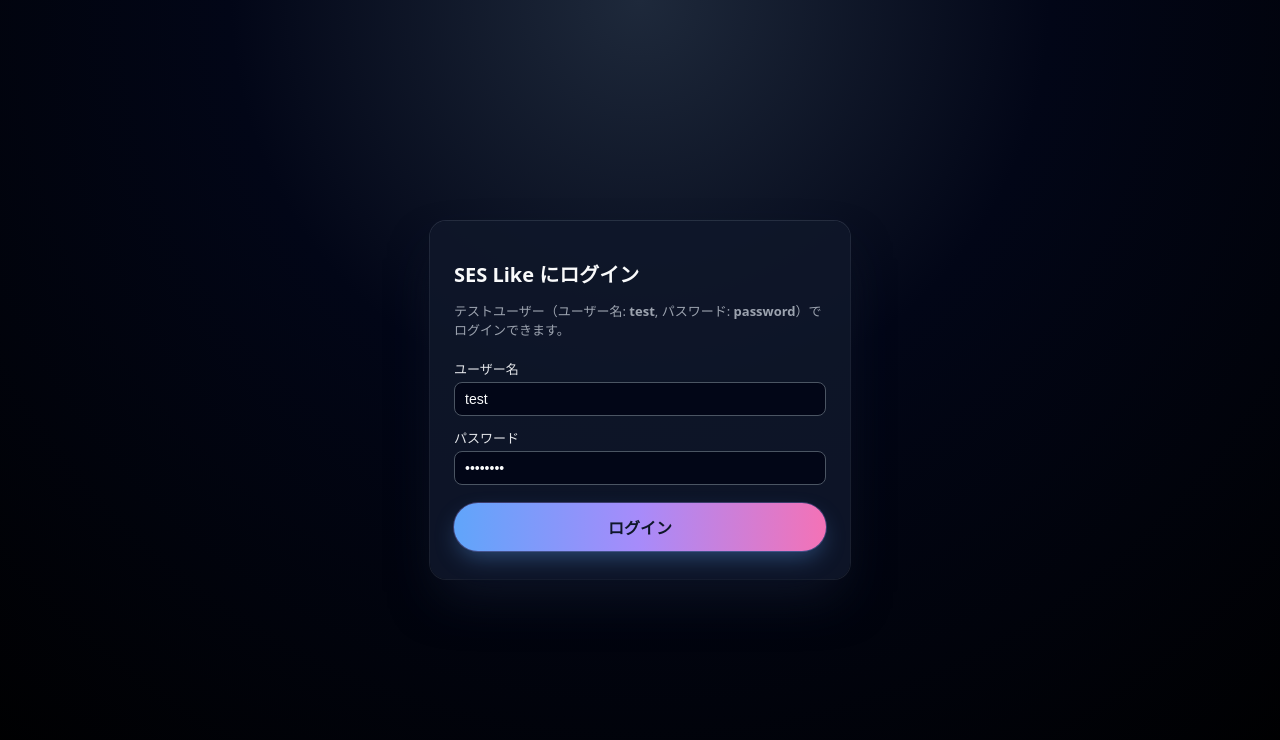
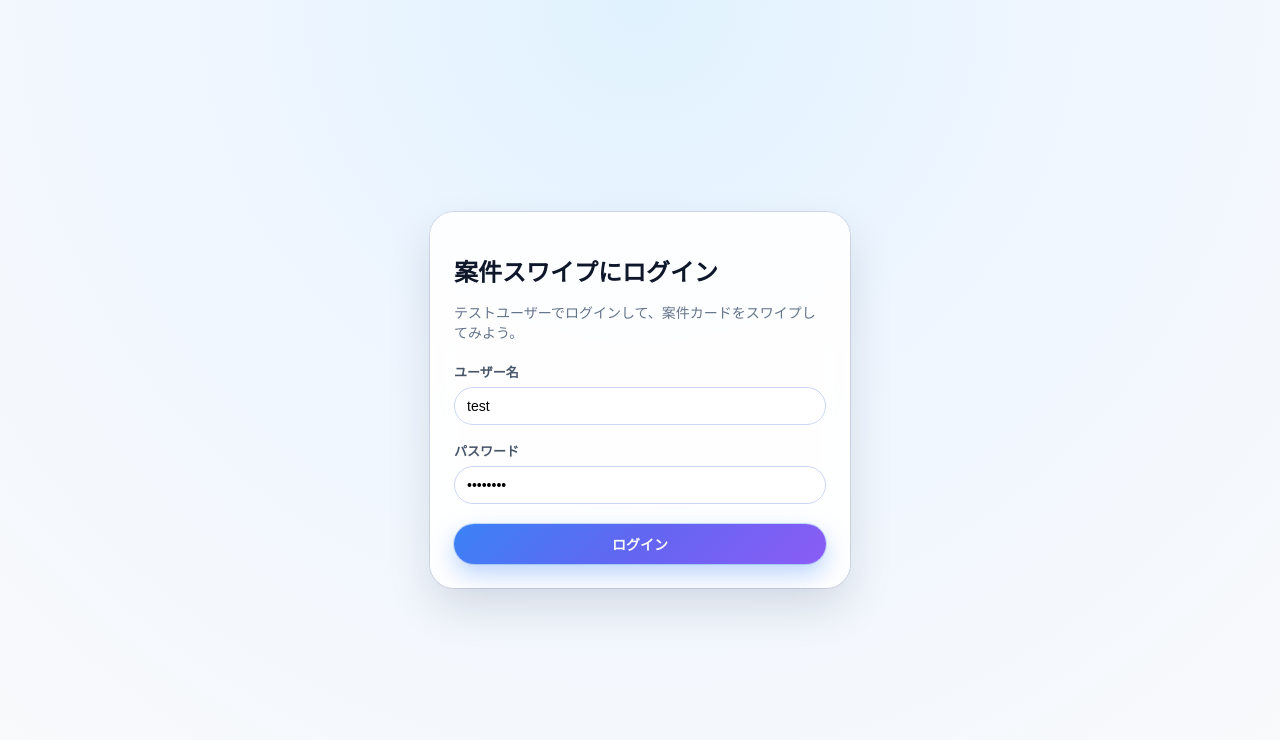
Before and after one commit to Gongdi666/simple-webapp, a React app in the folder frontend/: page / in a window 1280 px wide. Shown: the top 740 px of the page. Built offline with nearby package versions, Linux system fonts and the light colour scheme; the HTML template or start-up script is replaced by a standard one.

Commit message:
フロント修正

```diff
--- a/frontend/src/api.ts
+++ b/frontend/src/api.ts
@@ -1,50 +1,80 @@
 // frontend/src/api.ts
 
-// バックエンドのベースURL
-// ・Railway 本番: VITE_API_BASE_URL を環境変数で渡す
-// ・ローカル: .env.development が無い場合でも 8080 にフォールバック
+// 環境変数（Vite）から API のベース URL を取る
+// Vercel 本番: VITE_API_BASE_URL="https://web-production-ca2f1.up.railway.app"
+// ローカル開発: VITE_API_BASE_URL="http://localhost:8080" など
 export const API_BASE_URL =
-  import.meta.env.VITE_API_BASE_URL || "http://localhost:8080";
+  import.meta.env.VITE_API_BASE_URL ?? "http://localhost:8080";
 
-// ローカルストレージから JWT を取得
+// ローカルストレージのトークン操作
 export const getToken = (): string | null => {
   return localStorage.getItem("token");
 };
 
-// 共通 API 呼び出し関数
+export const setToken = (token: string): void => {
+  localStorage.setItem("token", token);
+};
+
+export const clearToken = (): void => {
+  localStorage.removeItem("token");
+};
+
+// パスからフル URL を作るヘルパー
+const buildUrl = (path: string): string => {
+  if (path.startsWith("http")) {
+    return path;
+  }
+  const base = API_BASE_URL.replace(/\/+$/, "");
+  const p = path.startsWith("/") ? path : `/${path}`;
+  return `${base}${p}`;
+};
+
+// 認証付き共通 fetch
 export const apiFetch = async (
   path: string,
   options: RequestInit = {}
 ): Promise<Response> => {
   const token = getToken();
 
-  // 絶対URLが渡された場合はそのまま、それ以外は BASE_URL から組み立て
-  const url = path.startsWith("http")
-    ? path
-    : `${API_BASE_URL}${path.startsWith("/") ? "" : "/"}${path}`;
-
-  const baseHeaders: HeadersInit = {
+  const headers: Record<string, string> = {
     "Content-Type": "application/json",
-  };
-
-  const mergedHeaders: HeadersInit = {
-    ...baseHeaders,
-    ...(options.headers ?? {}),
+    ...(options.headers as Record<string, string> | undefined),
   };
 
   if (token) {
-    (mergedHeaders as Record<string, string>)["Authorization"] = `Bearer ${token}`;
+    headers["Authorization"] = `Bearer ${token}`;
   }
 
-  const res = await fetch(url, {
+  const res = await fetch(buildUrl(path), {
     ...options,
-    headers: mergedHeaders,
+    headers,
   });
 
   if (!res.ok) {
-    // 必要に応じてここでステータスごとのハンドリングを追加してもOK
     throw new Error(`API error: ${res.status}`);
   }
 
   return res;
 };
+
+// ログイン専用 API
+export const login = async (
+  username: string,
+  password: string
+): Promise<{ token: string }> => {
+  const res = await fetch(buildUrl("/auth/login"), {
+    method: "POST",
+    headers: {
+      "Content-Type": "application/json",
+    },
+    body: JSON.stringify({ username, password }),
+  });
+
+  if (!res.ok) {
+    // 状態コードに応じてメッセージを変えたければここで分岐
+    throw new Error(`Login failed: ${res.status}`);
+  }
+
+  // { "token": "xxxxx" } を想定
+  return (await res.json()) as { token: string };
+};
--- a/frontend/src/components/LoginForm.tsx
+++ b/frontend/src/components/LoginForm.tsx
@@ -1,13 +1,14 @@
+// frontend/src/LoginForm.tsx
 import React, { useState } from "react";
-import { apiFetch } from "../api";
+import { login, setToken } from "./api";
 
 type Props = {
   onLoggedIn: () => void;
 };
 
 const LoginForm: React.FC<Props> = ({ onLoggedIn }) => {
-  const [username, setUsername] = useState("test");
-  const [password, setPassword] = useState("password");
+  const [username, setUsername] = useState("test");      // 初期値はお好みで
+  const [password, setPassword] = useState("password");  // 初期値はお好みで
   const [loading, setLoading] = useState(false);
   const [error, setError] = useState<string | null>(null);
 
@@ -17,18 +18,12 @@ const LoginForm: React.FC<Props> = ({ onLoggedIn }) => {
     setLoading(true);
 
     try {
-      const res = await apiFetch("/api/auth/login", {
-        method: "POST",
-        body: JSON.stringify({ username, password }),
-      });
+      const { token } = await login(username, password);
 
-      const data = await res.json();
+      // トークン保存
+      setToken(token);
 
-      // 返却されるトークン名に合わせて必要ならここを変更
-      if (data.token) {
-        localStorage.setItem("token", data.token);
-      }
-
+      // 親に「ログインできたよ」と伝える
       onLoggedIn();
     } catch (err) {
       console.error(err);
@@ -43,125 +38,148 @@ const LoginForm: React.FC<Props> = ({ onLoggedIn }) => {
       style={{
         minHeight: "100vh",
         display: "flex",
+        justifyContent: "center",
         alignItems: "center",
-        justifyContent: "center",
         background:
-          "radial-gradient(circle at top, #1e293b 0, #020617 40%, #000 100%)",
-        padding: "16px",
+          "radial-gradient(circle at top, #e0f2fe 0, #eff6ff 40%, #f9fafb 100%)",
+        padding: 16,
       }}
     >
       <div
         style={{
           width: "100%",
-          maxWidth: "420px",
-          backgroundColor: "rgba(15,23,42,0.9)",
-          borderRadius: "16px",
-          padding: "24px 24px 28px",
+          maxWidth: 420,
+          backgroundColor: "rgba(255,255,255,0.9)",
+          borderRadius: 24,
           boxShadow:
-            "0 25px 50px -12px rgba(15,23,42,0.9), 0 0 0 1px rgba(148,163,184,0.2)",
-          color: "#e5e7eb",
+            "0 20px 45px rgba(15,23,42,0.12), 0 0 0 1px rgba(148,163,184,0.3)",
+          padding: 24,
+          backdropFilter: "blur(12px)",
         }}
       >
         <h1
           style={{
-            fontSize: "20px",
-            fontWeight: 700,
-            marginBottom: "4px",
-            color: "#f9fafb",
+            fontSize: 24,
+            fontWeight: 800,
+            marginBottom: 8,
+            color: "#0f172a",
           }}
         >
-          SES Like にログイン
+          案件スワイプにログイン
         </h1>
         <p
           style={{
-            fontSize: "13px",
-            color: "#9ca3af",
-            marginBottom: "20px",
+            fontSize: 14,
+            color: "#64748b",
+            marginBottom: 20,
           }}
         >
-          テストユーザー（ユーザー名: <b>test</b>, パスワード:{" "}
-          <b>password</b>）でログインできます。
+          テストユーザーでログインして、案件カードをスワイプしてみよう。
         </p>
 
-        <form onSubmit={handleSubmit} style={{ display: "grid", gap: "12px" }}>
-          <div style={{ display: "grid", gap: "4px" }}>
+        <form onSubmit={handleSubmit}>
+          <div style={{ marginBottom: 16 }}>
             <label
-              htmlFor="username"
-              style={{ fontSize: "13px", fontWeight: 500, color: "#e5e7eb" }}
+              style={{
+                display: "block",
+                fontSize: 13,
+                fontWeight: 600,
+                color: "#475569",
+                marginBottom: 6,
+              }}
             >
               ユーザー名
             </label>
             <input
-              id="username"
               type="text"
               value={username}
               onChange={(e) => setUsername(e.target.value)}
               style={{
-                padding: "8px 10px",
-                borderRadius: "8px",
-                border: "1px solid #4b5563",
-                backgroundColor: "#020617",
-                color: "#f9fafb",
-                fontSize: "14px",
+                width: "100%",
+                padding: "10px 12px",
+                borderRadius: 999,
+                border: "1px solid #cbd5f5",
+                outline: "none",
+                fontSize: 14,
               }}
+              placeholder="test"
               autoComplete="username"
             />
           </div>
 
-          <div style={{ display: "grid", gap: "4px" }}>
+          <div style={{ marginBottom: 12 }}>
             <label
-              htmlFor="password"
-              style={{ fontSize: "13px", fontWeight: 500, color: "#e5e7eb" }}
+              style={{
+                display: "block",
+                fontSize: 13,
+                fontWeight: 600,
+                color: "#475569",
+                marginBottom: 6,
+              }}
             >
               パスワード
             </label>
             <input
-              id="password"
               type="password"
               value={password}
               onChange={(e) => setPassword(e.target.value)}
               style={{
-                padding: "8px 10px",
-                borderRadius: "8px",
-                border: "1px solid #4b5563",
-                backgroundColor: "#020617",
-                color: "#f9fafb",
-                fontSize: "14px",
+                width: "100%",
+                padding: "10px 12px",
+                borderRadius: 999,
+                border: "1px solid #cbd5f5",
+                outline: "none",
+                fontSize: 14,
               }}
+              placeholder="password"
               autoComplete="current-password"
             />
           </div>
 
           {error && (
-            <p
+            <div
               style={{
-                fontSize: "12px",
-                color: "#f97373",
-                marginTop: "4px",
+                marginTop: 8,
+                marginBottom: 8,
+                padding: "8px 12px",
+                borderRadius: 12,
+                backgroundColor: "#fee2e2",
+                color: "#b91c1c",
+                fontSize: 12,
               }}
             >
               {error}
-            </p>
+            </div>
           )}
 
           <button
             type="submit"
             disabled={loading}
             style={{
-              marginTop: "6px",
-              padding: "12px 16px",
+              marginTop: 8,
               width: "100%",
-              borderRadius: "999px",
+              padding: "10px 16px",
+              borderRadius: 999,
               border: "none",
-              fontSize: "16px",
+              // 🔵 元の「詳細を見る」ボタン系に近い青〜紫グラデ
+              background:
+                "linear-gradient(135deg, #3b82f6 0%, #6366f1 50%, #8b5cf6 100%)",
+              color: "#f9fafb",
+              fontSize: 14,
               fontWeight: 700,
-              color: "#0f172a",
               cursor: loading ? "default" : "pointer",
               opacity: loading ? 0.7 : 1,
-              backgroundImage: "linear-gradient(to right, #60a5fa, #a78bfa, #f472b6)",
               boxShadow:
-                "0 10px 25px -5px rgba(96,165,250,0.4), 0 0 0 1px rgba(167,139,250,0.3)",
-              transition: "all 0.2s ease",
+                "0 10px 25px rgba(59,130,246,0.35), 0 0 0 1px rgba(59,130,246,0.25)",
+              transition: "transform 0.1s ease, box-shadow 0.1s ease",
+            }}
+            onMouseDown={(e) => {
+              (e.currentTarget as HTMLButtonElement).style.transform =
+                "translateY(1px)";
+            }}
+            onMouseUp={(e) => {
+              (e.currentTarget as HTMLButtonElement).style.transform =
+                "translateY(0)";
             }}
           >
             {loading ? "ログイン中..." : "ログイン"}
```
